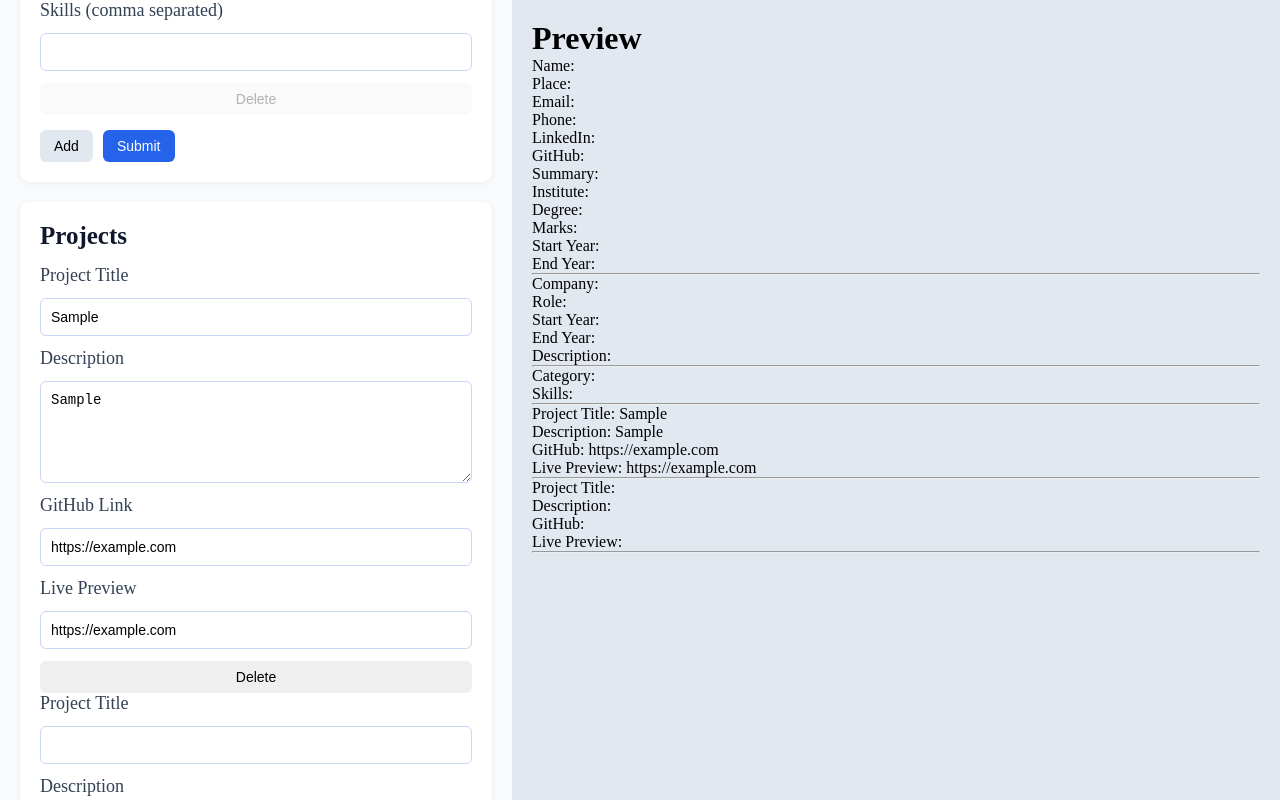
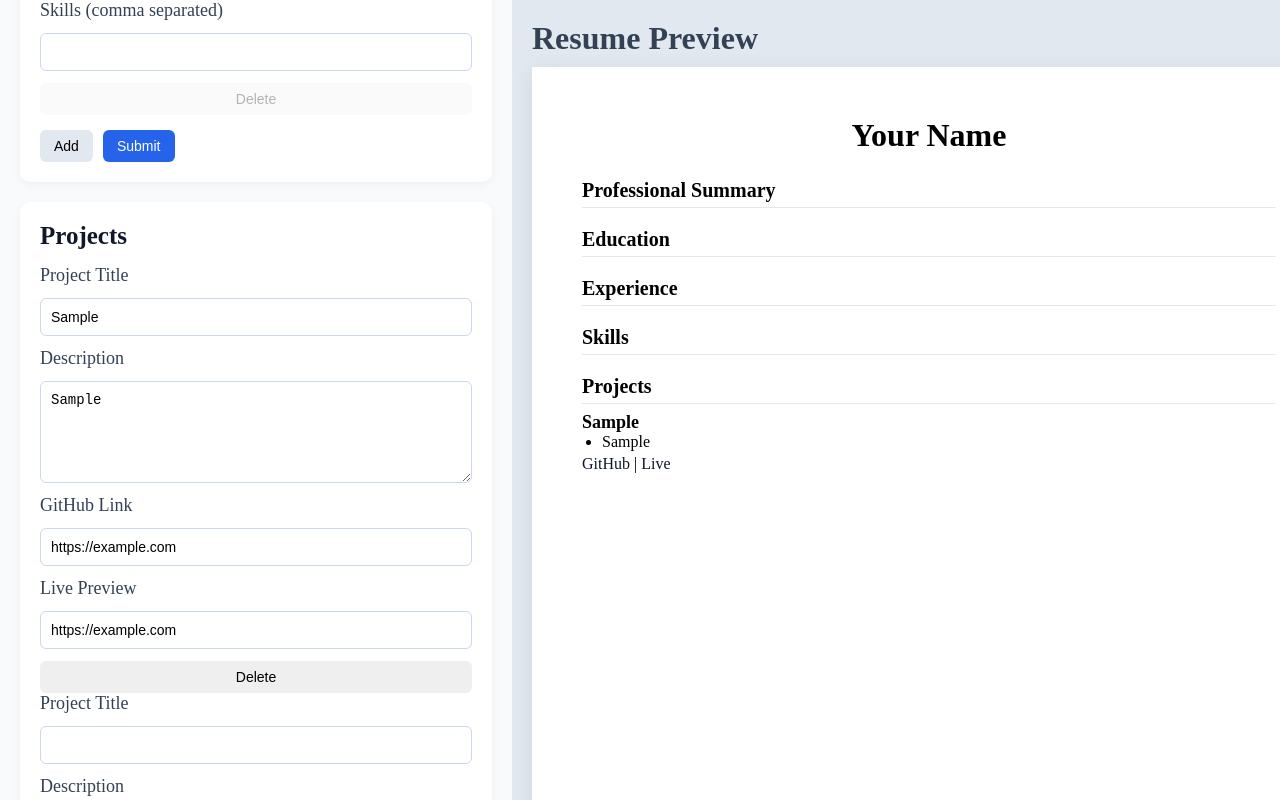
Before and after one commit to Sanskriti3104/cv-application, a React (Vite) app: page / in a window 1280 px wide. Both pictures are taken after typing "Sample", "Sample", "https://example.com", "https://example.com" into the empty fields and a click on the button "Add Project". Built offline with nearby package versions, Linux system fonts and the light colour scheme.

Commit message:
Add preview Styling

```diff
--- a/src/App.jsx
+++ b/src/App.jsx
@@ -7,12 +7,7 @@ import Experience from "./components/forms/Experience.jsx";
 import Skills from "./components/forms/Skills.jsx";
 import Projects from "./components/forms/Projects.jsx";
 
-import PersonalPreview from "./components/preview/PersonalPreview";
-import ProfessionalPreview from "./components/preview/ProfessionalPreview";
-import EducationPreview from "./components/preview/EducationPreview";
-import ExperiencePreview from "./components/preview/ExperiencePreview";
-import SkillsPreview from "./components/preview/SkillsPreview";
-import ProjectsPreview from "./components/preview/ProjectsPreview";
+import Preview from "./components/preview/Preview.jsx"
 
 function App() {
   const [cvdata, setCvData] = useState({
@@ -64,15 +59,7 @@ function App() {
         <Projects cvdata={cvdata} setCvData={setCvData} />
       </div>
 
-      <div className="preview-container">
-        <h1>Preview</h1>
-        <PersonalPreview cvdata={cvdata} />
-        <ProfessionalPreview cvdata={cvdata} />
-        <EducationPreview cvdata={cvdata} />
-        <ExperiencePreview cvdata={cvdata} />
-        <SkillsPreview cvdata={cvdata} />
-        <ProjectsPreview cvdata={cvdata} />
-      </div>
+      <Preview cvdata = {cvdata} />
     </div>
   );
 }
--- a/src/components/preview/EducationPreview.jsx
+++ b/src/components/preview/EducationPreview.jsx
@@ -1,17 +1,36 @@
 function EducationPreview({ cvdata }) {
+  if (!cvdata.education.length) return null;
+
   return (
-    <div>
-      {cvdata.education.map((edu, index) => (
-        <div key={index}>
-          <p>Institute: {edu.institute}</p>
-          <p>Degree: {edu.degree}</p>
-          <p>Marks: {edu.marks}</p>
-          <p>Start Year: {edu.start}</p>
-          <p>End Year: {edu.end}</p>
-          <hr />
-        </div>
-      ))}
+    <div className="preview__section">
+      <div className="preview__title">Education</div>
+
+      {cvdata.education.map((edu, index) => {
+        const hasMarks = edu.marks;
+        const hasStart = edu.start;
+        const hasEnd = edu.end;
+
+        return (
+          <div key={index} className="preview__item">
+            <div className="preview__bold">
+              {edu.institute}
+            </div>
+
+            <div className="preview__text">
+              {edu.degree}
+            </div>
+
+            <div className="preview__text">
+              {hasMarks && `C.G.P.A: ${edu.marks}`}
+              {hasMarks && (hasStart || hasEnd) && " | "}
+              {(hasStart || hasEnd) &&
+                `${hasStart || ""}${hasStart && hasEnd ? " - " : ""}${hasEnd || ""}`}
+            </div>
+          </div>
+        );
+      })}
     </div>
   );
 }
+
 export default EducationPreview;
--- a/src/components/preview/ExperiencePreview.jsx
+++ b/src/components/preview/ExperiencePreview.jsx
@@ -1,16 +1,44 @@
 function ExperiencePreview({ cvdata }) {
+  if (!cvdata.experience.length) return null;
+
   return (
-    <div>
-      {cvdata.experience.map((exp, index) => (
-        <div key={index}>
-          <p>Company: {exp.company}</p>
-          <p>Role: {exp.role}</p>
-          <p>Start Year: {exp.start}</p>
-          <p>End Year: {exp.end}</p>
-          <p>Description: {exp.description}</p>
-          <hr />
-        </div>
-      ))}
+    <div className="preview__section">
+      <div className="preview__title">Experience</div>
+
+      {cvdata.experience.map((exp, index) => {
+        const hasRole = exp.role;
+        const hasStart = exp.start;
+        const hasEnd = exp.end;
+
+        return (
+          <div key={index} className="preview__item">
+            <div className="preview__bold">{exp.company}</div>
+
+            {(hasRole || hasStart || hasEnd) && (
+              <div className="preview__text">
+                {hasRole && exp.role}
+
+                {hasRole && (hasStart || hasEnd) && " | "}
+
+                {(hasStart || hasEnd) &&
+                  `${hasStart || ""}${
+                    hasStart && hasEnd ? " - " : ""
+                  }${hasEnd || ""}`}
+              </div>
+            )}
+
+            {exp.description && (
+              <ul className="preview__list">
+                {exp.description.split(".").map((point, i) =>
+                  point.trim() ? (
+                    <li key={i}>{point.trim()}.</li>
+                  ) : null
+                )}
+              </ul>
+            )}
+          </div>
+        );
+      })}
     </div>
   );
 }
--- a/src/components/preview/PersonalPreview.jsx
+++ b/src/components/preview/PersonalPreview.jsx
@@ -1,12 +1,26 @@
 function PersonalPreview({ cvdata }) {
+    const p = cvdata.personal;
+
     return (
-        <div>
-            <p>Name: {cvdata.personal.name}</p>
-            <p>Place: {cvdata.personal.place}</p>
-            <p>Email: {cvdata.personal.email}</p>
-            <p>Phone: {cvdata.personal.phone}</p>
-            <p>LinkedIn: {cvdata.personal.linkedin}</p>
-            <p>GitHub: {cvdata.personal.github}</p>
+        <div className="preview__header">
+            <div className="preview__name">
+                {p.name || "Your Name"}
+            </div>
+            <div className="preview__contact">
+                {p.place && <span>{p.place} | </span>}
+                {p.email && <span>{p.email} | </span>}
+                {p.phone && <span>{p.phone} | </span>}
+                {p.github && (
+                    <a href={p.github} target="_blank" rel="noreferrer">
+                        GitHub |
+                    </a>
+                )}{" "}
+                {p.linkedin && (
+                    <a href={p.linkedin} target="_blank" rel="noreferrer">
+                        LinkedIn
+                    </a>
+                )}
+            </div>
         </div>
     );
 }
--- /dev/null
+++ b/src/components/preview/Preview.jsx
@@ -0,0 +1,27 @@
+import PersonalPreview from "./PersonalPreview";
+import ProfessionalPreview from "./ProfessionalPreview";
+import EducationPreview from "./EducationPreview";
+import ExperiencePreview from "./ExperiencePreview";
+import SkillsPreview from "./SkillsPreview";
+import ProjectsPreview from "./ProjectsPreview";
+
+function Preview({ cvdata }) {
+  return (
+    <div className="preview-container">
+      <h1 style={{ marginBottom: "10px", color: "#334155" }}>
+        Resume Preview
+      </h1>
+
+      <div className="preview">
+        <PersonalPreview cvdata={cvdata} />
+        <ProfessionalPreview cvdata={cvdata} />
+        <EducationPreview cvdata={cvdata} />
+        <ExperiencePreview cvdata={cvdata} />
+        <SkillsPreview cvdata={cvdata} />
+        <ProjectsPreview cvdata={cvdata} />
+      </div>
+    </div>
+  );
+}
+
+export default Preview;
--- a/src/components/preview/ProfessionalPreview.jsx
+++ b/src/components/preview/ProfessionalPreview.jsx
@@ -1,7 +1,10 @@
 function ProfessionalPreview({ cvdata }) {
+    const ps = cvdata.professionalSummary;
+
     return (
-        <div>
-            <p>Summary: {cvdata.professionalSummary}</p>
+        <div className="preview__section">
+            <div className="preview__title">Professional Summary</div>
+            <div className="preview__text">{ps}</div>
         </div>
     );
 }
--- a/src/components/preview/ProjectsPreview.jsx
+++ b/src/components/preview/ProjectsPreview.jsx
@@ -1,17 +1,39 @@
 function ProjectsPreview({ cvdata }) {
-    return (
-        <div>
-            {cvdata.projects.map((project, index) => (
-                <div key={index}>
-                    <p>Project Title: {project.title}</p>
-                    <p>Description: {project.description}</p>
-                    <p>GitHub: {project.github}</p>
-                    <p>Live Preview: {project.live}</p>
-                    <hr />
-                </div>
+  if (!cvdata.projects.length) return null;
+
+  return (
+    <div className="preview__section">
+      <div className="preview__title">Projects</div>
+
+      {cvdata.projects.map((project, index) => (
+        <div key={index} className="preview__item">
+          <div className="preview__bold">{project.title}</div>
+
+          <ul className="preview__list">
+            {project.description?.split(".").map((point, i) => (
+              point.trim() && <li key={i}>{point}</li>
             ))}
+          </ul>
+
+          <div className="preview__text">
+            {project.github && (
+              <a href={project.github} target="_blank" rel="noreferrer">
+                GitHub
+              </a>
+            )}{" "}
+            {project.live && (
+              <>
+                {" | "}
+                <a href={project.live} target="_blank" rel="noreferrer">
+                  Live
+                </a>
+              </>
+            )}
+          </div>
         </div>
-    );
+      ))}
+    </div>
+  );
 }
 
 export default ProjectsPreview;
--- a/src/components/preview/SkillsPreview.jsx
+++ b/src/components/preview/SkillsPreview.jsx
@@ -1,13 +1,22 @@
 function SkillsPreview({ cvdata }) {
+  if (!cvdata.skills.length) return null;
+
   return (
-    <div>
-      {cvdata.skills.map((skill, index) => (
-        <div key={index}>
-          <p>Category: {skill.category}</p>
-          <p>Skills: {skill.skillItems}</p>
-          <hr />
-        </div>
-      ))}
+    <div className="preview__section">
+      <div className="preview__title">Skills</div>
+
+      {cvdata.skills.map((skill, index) => {
+        const hasCategory = skill.category;
+        const hasSkills = skill.skillItems;
+
+        return(
+          <div key={index} className="preview__text">
+            {hasCategory && <strong>{skill.category}</strong>}
+            {hasCategory && hasSkills && ": "}
+            {hasSkills && skill.skillItems}
+          </div>
+        );
+      })}
     </div>
   );
 }
--- a/src/styles/main.css
+++ b/src/styles/main.css
@@ -97,3 +97,107 @@ label {
 .btn--secondary {
   background-color: #e2e8f0;
 }
+
+/* PREVIEW RESUME */
+
+.preview {
+  width: 794px;
+  min-height: 1123px;
+  margin: 0 auto;
+  background: white;
+  padding: 50px;
+  color: black;
+  font-family: 'Times New Roman', Times, serif;
+  box-shadow: 0 4px 20px rgba(0,0,0,0.08);
+}
+
+/* HEADER */
+.preview__header {
+  text-align: center;
+  margin-bottom: 25px;
+}
+
+.preview__name {
+  font-size: 32px;
+  font-weight: bold;
+}
+
+.preview__contact {
+  font-size: 16px;
+  color: #0f172a;
+  margin-top: 8px;
+}
+
+a{
+  color: #0f172a;
+  text-decoration: none;
+}
+
+/* SECTION */
+.preview__section {
+  margin-bottom: 20px;
+}
+
+.preview__title {
+  font-size: 20px;
+  font-weight: bold;
+  border-bottom: 1px solid #e2e8f0;
+  padding-bottom: 5px;
+  margin-bottom: 8px;
+}
+
+/* EDUCATION / EXPERIENCE / PROJECT */
+.preview__item {
+  margin-bottom: 12px;
+}
+
+.preview__bold {
+  font-weight: bold;
+  font-size: 18px;
+}
+
+.preview__text {
+  font-size: 16px;
+}
+
+
+/* BULLETS */
+.preview__list {
+  padding-left: 20px;
+}
+
+.preview__list li {
+  font-size: 16px;
+  margin-bottom: 4px;
+}
+
+.preview__item-header {
+  display: flex;
+  justify-content: space-between;
+  font-weight: 500;
+}
+
+.preview__sub {
+  font-size: 14px;
+  color: #0f172a;
+}
+
+.preview__desc {
+  font-size: 16px;
+  margin-top: 5px;
+  line-height: 1.5;
+}
+
+/* SKILLS */
+.preview__skills {
+  display: flex;
+  flex-wrap: wrap;
+  gap: 8px;
+}
+
+.preview__skill {
+  background: #e2e8f0;
+  padding: 6px 10px;
+  border-radius: 5px;
+  font-size: 13px;
+}
```
